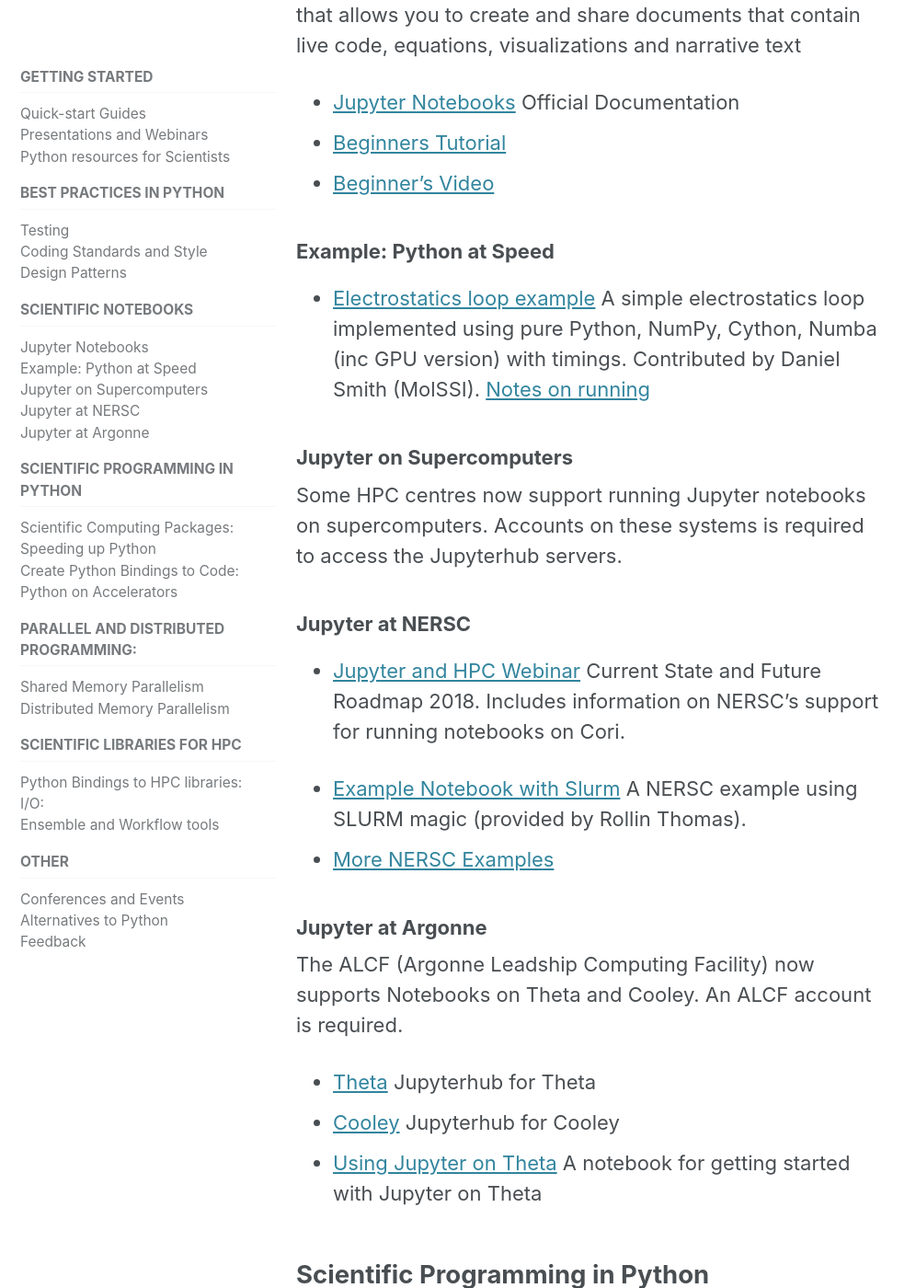
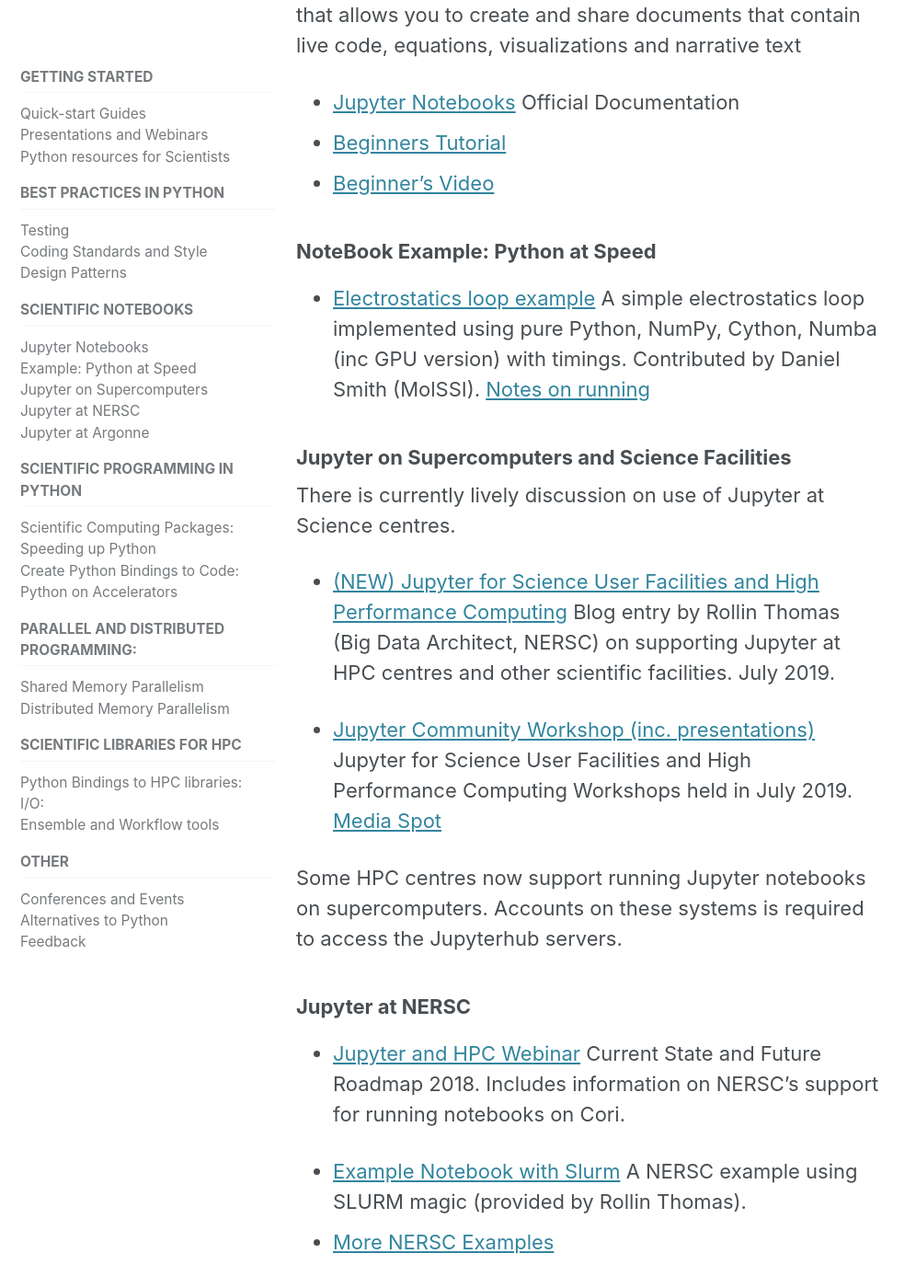
Before and after one commit to betterscientificsoftware/python-for-hpc, a Jekyll site: the page built from _pages/content.md, in a window 1280 px wide and 1400 px high, scrolled down 3165 px. Shown: the whole window at 92% size, without its empty margins (0-996 px from the left). Built offline with Jekyll 4.4.1, drawn with Linux system fonts in a browser that asks for light colours; cached includes are drawn as plain includes; nearby versions of some CDN libraries; comment, search, counter and statistics services are not loaded.

Commit message:
Add Jupyter community links and R. Thomas blog

```diff
--- a/_pages/content.md
+++ b/_pages/content.md
@@ -71,10 +71,16 @@
  - [Beginners Tutorial](https://www.dataquest.io/blog/jupyter-notebook-tutorial/)
  - [Beginner's Video](https://www.youtube.com/watch?v=HW29067qVWk&t=1009s)
 
-### Example: Python at Speed
+### NoteBook Example: Python at Speed
  - [Electrostatics loop example]({{site.baseurl}}/notebooks/Compiled_Examples.ipynb) A simple electrostatics loop implemented using pure Python, NumPy, Cython, Numba (inc GPU version) with timings. Contributed by Daniel Smith (MolSSI). [Notes on running]({{site.baseurl}}/notebooks/running-compiled-examples/)
 
-### Jupyter on Supercomputers
+### Jupyter on Supercomputers and Science Facilities
+
+There is currently lively discussion on use of Jupyter at Science centres.
+
+ - [(NEW) Jupyter for Science User Facilities and High Performance Computing](https://blog.jupyter.org/jupyter-for-science-user-facilities-and-high-performance-computing-de178106872){:target="_blank"} Blog entry by Rollin Thomas (Big Data Architect, NERSC) on supporting Jupyter at HPC centres and other scientific facilities. July 2019.
+
+ - [Jupyter Community Workshop (inc. presentations)](https://jupyter-workshop-2019.lbl.gov/agenda){:target="_blank"} Jupyter for Science User Facilities and High Performance Computing Workshops held in July 2019. [Media Spot](https://cs.lbl.gov/news-media/news/2019/jupyter-workshop-showcases-how-far-this-open-source-collaboration-has-come/){:target="_blank"}
 
 Some HPC centres now support running Jupyter notebooks on supercomputers. Accounts on these
 systems is required to access the Jupyterhub servers.
```
